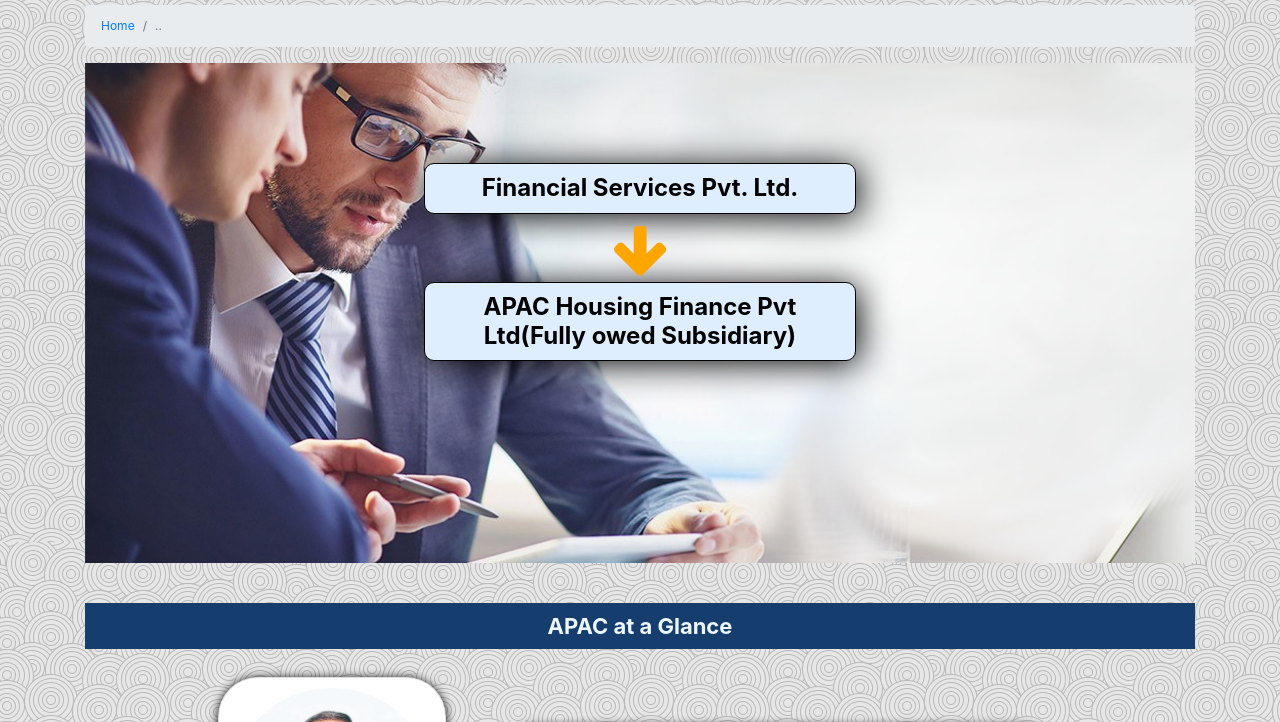
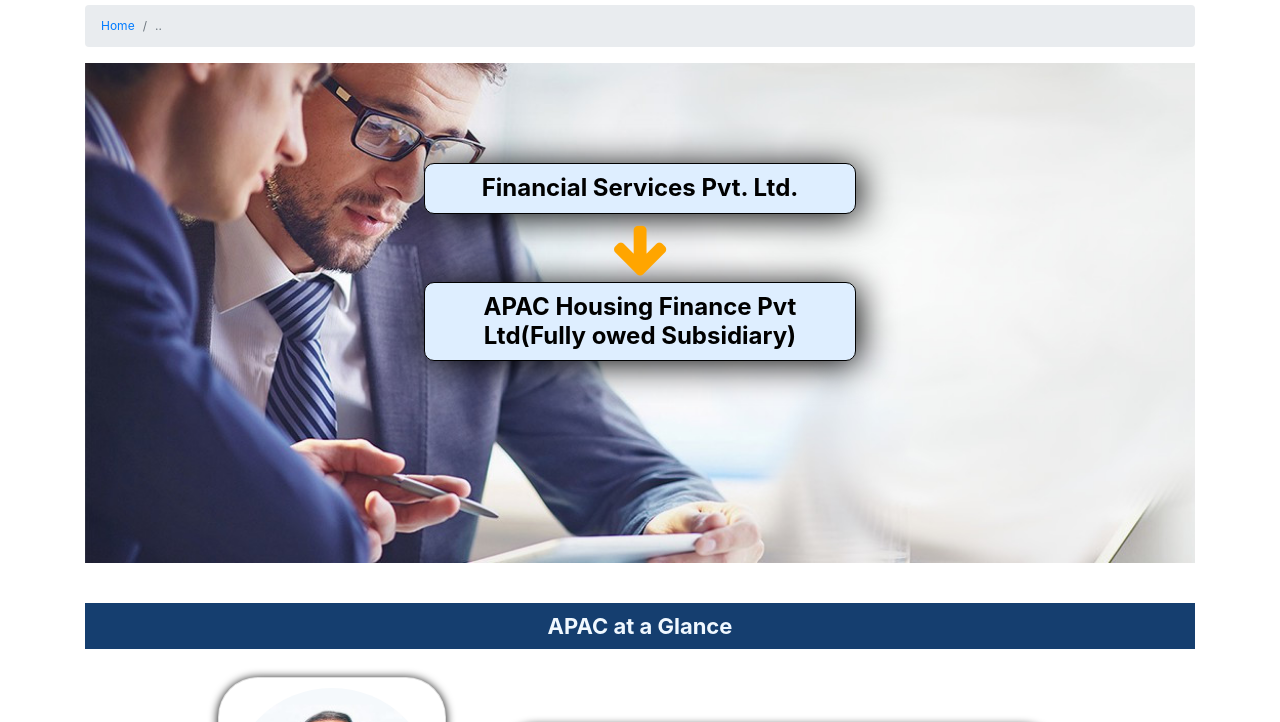
Before and after one commit to shantanu61000/apachfc, a website: page index.html in a window 1280 px wide. Shown: the part 110-832 px from the top of the page. Drawn offline with nearby package versions, Linux system fonts and the light colour scheme.

Commit message:
backgroung img removed

```diff
--- a/css/productPolicy.css
+++ b/css/productPolicy.css
@@ -20,7 +20,6 @@
     background-color: white;
 }
 body{
-    background-image: url(../img/background.jpg);
     font-size: 90%;
 }
 .container-fluid{
--- a/css/style.css
+++ b/css/style.css
@@ -7,7 +7,6 @@
 }
 body{
     padding: 0px;
-    background-image: url(../img/background.jpg);
     overflow-x: hidden;
 
 }
```
